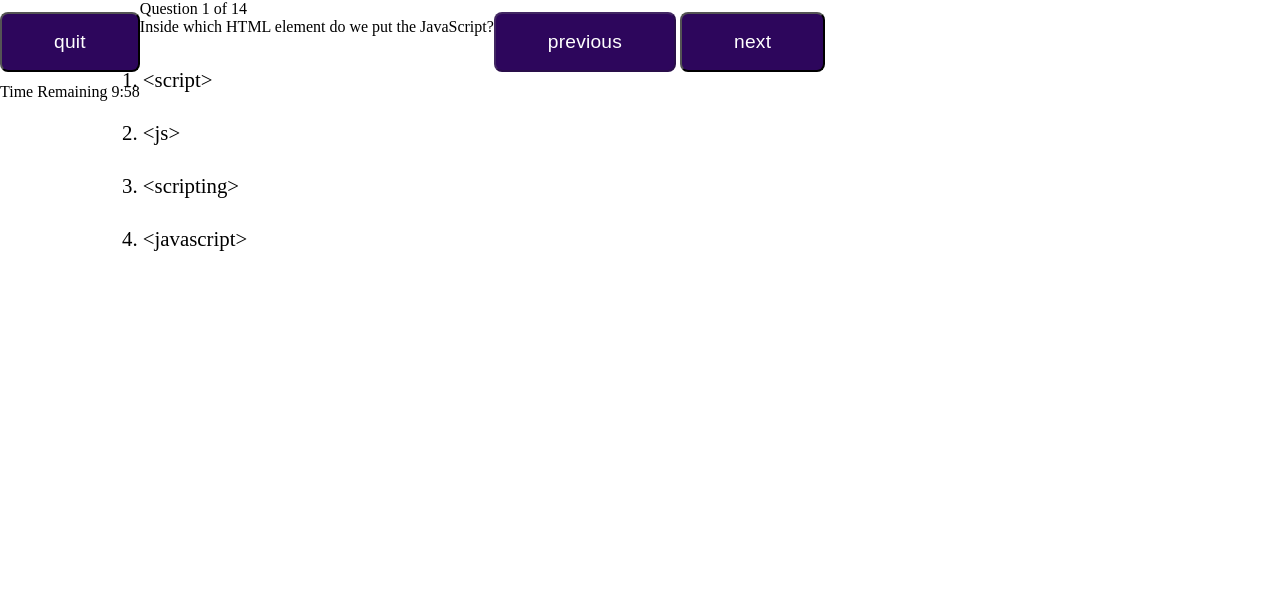
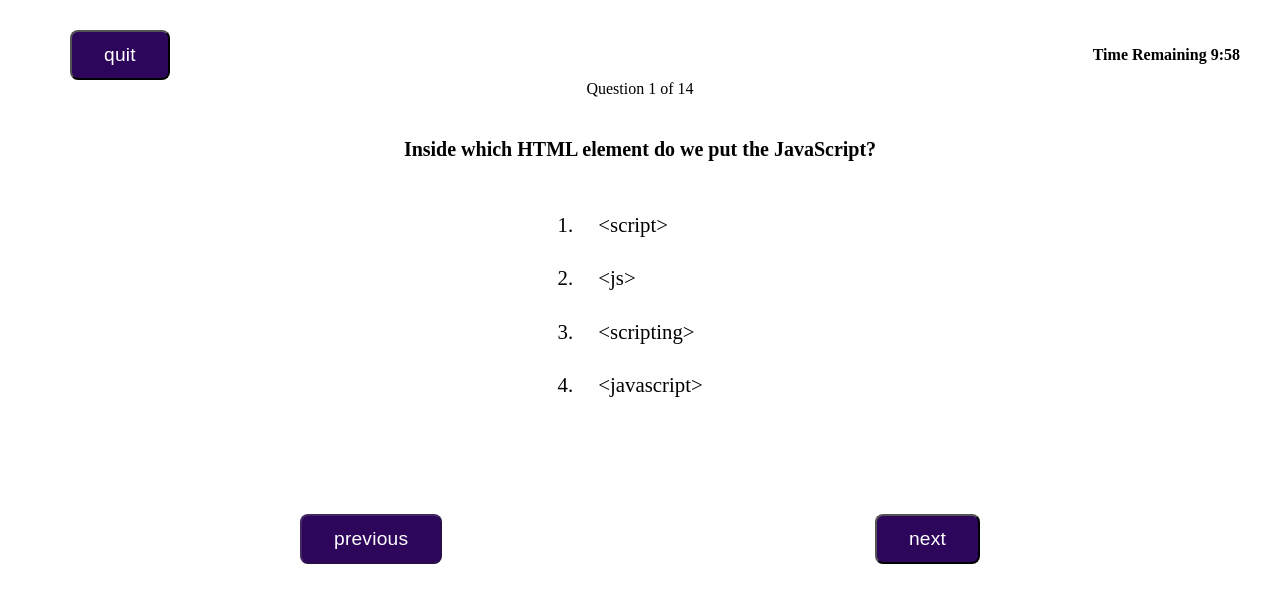
Before and after one commit to anuvytla/timed-quiz, a plain HTML site: page index.html in a window 1280 px wide. Both pictures are taken after a click on the button "Start". Drawn offline with Linux system fonts and the light colour scheme.

Commit message:
fix question database

```diff
--- a/assets/css/style.css
+++ b/assets/css/style.css
@@ -1,12 +1,6 @@
 * {
-    box-sizing: border-box;
     margin: 0;
     padding: 0;
-  }
-
-  body {
-      display: flex;
-      justify-content: space-between;
   }
 
 button {
@@ -18,18 +12,15 @@
     letter-spacing: 0.21px;
     line-height: 16px;
     max-width: 255px;
-    padding: 20px 52px;
+    padding: 15px 32px;
     text-align: center;
     transition-duration: 0.15s;
     transition-property: background-color;
     transition-timing-function: linear;
-    margin: 0.6em auto;
-    display: block;
-    display: inline-block;
 }
 
 li {
-    height: 50px;
+    padding: 20px;
     margin-top: 3px;
     margin-bottom: 3px;
     margin-left: 3px;
@@ -40,11 +31,62 @@
     line-height: 0.5;
 }
 
-  .prefix {
-      text-align: center;
-      font-weight: 1rem;
-      font-size: larger;
+section {
+    display: flex;
+    width: 100%;
+    height:100vhs;
+    justify-content: center;
+    flex-direction: column;
+    align-items: center;
 }
+
+#option-list li:hover {
+    background-color: rgb(111, 111, 110);
+}
+
+#start-page {
+margin-top: 150px;
+}
+
+#question {
+    margin-top: 40px;
+    font-weight: bold;
+    font-size: 20px;
+}
+#timer {
+    font-weight: bold;
+}
+
+header, footer {
+    width:100%;
+    display:flex;
+    align-items: center;
+    justify-content: space-between;
+}
+
+#previous {
+    margin-left: 300px;
+    margin-top: 100px;
+}
+
 #next {
+    margin-right: 300px;
+    margin-top: 100px;
+}
 
+#quit {
+    margin-left: 70px;
+    margin-top: 30px;
 }
+
+#timer {
+    margin-right: 40px;
+    margin-top: 30px;
+    border:1rem;
+}
+
+#post {
+    display: inline-block;
+    margin-top: 150px;
+    margin-left: 1000px;
+}
--- a/assets/js/js_questions.js
+++ b/assets/js/js_questions.js
@@ -56,7 +56,8 @@ let questions = [
     {
         num : 10,
         question:"Which jQuery method returns the direct parent element of the selected element?" ,
-        answer:"parent() " , options: ["ancestors()","ancestor()","parents()","parent() "]
+        answer:3,
+         options: ["ancestors()","ancestor()","parents()","parent() "]
     },
     {
         num : 11,
@@ -67,7 +68,7 @@ let questions = [
     {
         num : 12,
         question: "How do you declare a JavaScript variable?",
-        answer: 0,
+        answer: 1,
         options: ["v carName;","var carName;  ","variable carName;"]
     },
     {
```
Lines whose indentation alone changed are shown as unchanged.
